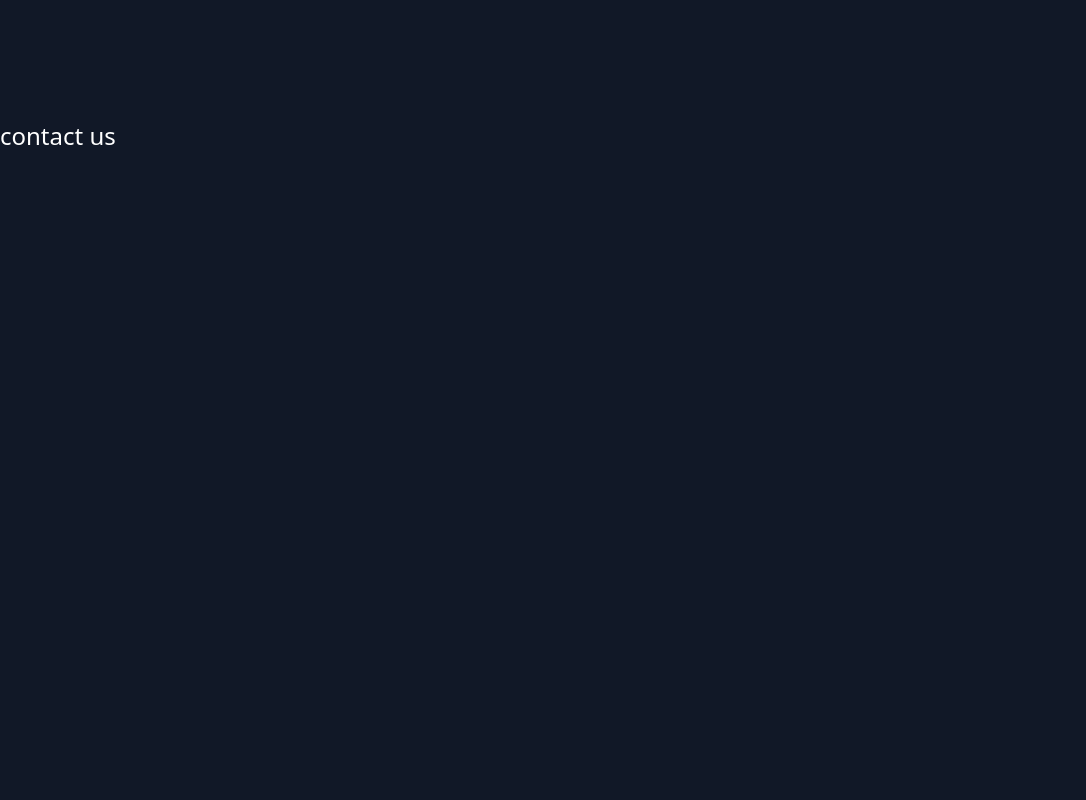
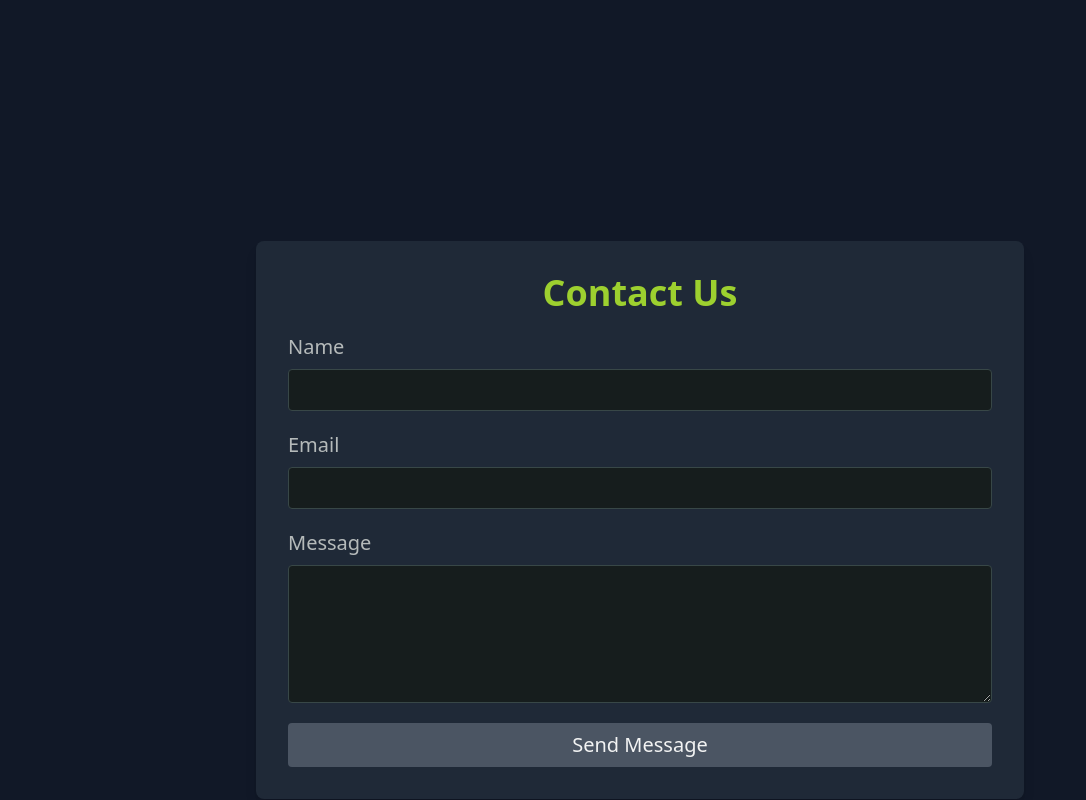
Before and after one commit to rahulll18/gymX-react, a React (Create React App) app: page / in a window 1280 px wide. Shown: the part 2340-3140 px from the top of the page, without its empty margins (0-1086 px from the left). Built offline with nearby package versions, Linux system fonts and the light colour scheme.

Commit message:
Contact us added

```diff
--- a/src/components/Contactus.js
+++ b/src/components/Contactus.js
@@ -2,8 +2,50 @@ import React from 'react'
 
 const Contactus = () => {
   return (
-    <div id='contactUs' className='h-screen scroll-my-[65px]'>
-      <h1 className='text-2xl'>contact us</h1>
+    <div id='contactUs' className='h-screen md:scroll-my-[65px] flex justify-center items-center p-7 box-border'>
+      <div className="w-full max-w-3xl bg-gray-800 p-8 rounded-lg shadow-lg hover:scale-105 hover:bg-gray-800 transition-transform duration-300 ease-in-out">
+        <h1 className="text-4xl mb-5 text-[hsl(79,63%,50%)] font-bold text-center transition-colors duration-300 ease-in-out">
+          Contact Us
+        </h1>
+        <form id="contactForm" className="flex flex-col">
+          <label htmlFor="name" className="text-xl mb-2 text-[hsl(180,4%,72%)] hover:text-[hsl(180,4%,80%)] transition-colors duration-300 ease-in-out">
+            Name
+          </label>
+          <input
+            type="text"
+            id="name"
+            name="name"
+            required
+            className="text-base p-2 mb-5 border border-[hsl(180,12%,25%)] rounded bg-[hsl(180,12%,10%)] text-[hsl(180,4%,72%)] focus:border-[hsl(180,12%,35%)] focus:bg-[hsl(180,12%,12%)] focus:outline-none transition-colors duration-300 ease-in-out"
+          />
+
+          <label htmlFor="email" className="text-xl mb-2 text-[hsl(180,4%,72%)] hover:text-[hsl(180,4%,80%)] transition-colors duration-300 ease-in-out">
+            Email
+          </label>
+          <input
+            type="email"
+            id="email"
+            name="email"
+            required
+            className="text-base p-2 mb-5 border border-[hsl(180,12%,25%)] rounded bg-[hsl(180,12%,10%)] text-[hsl(180,4%,72%)] focus:border-[hsl(180,12%,35%)] focus:bg-[hsl(180,12%,12%)] focus:outline-none transition-colors duration-300 ease-in-out"
+          />
+
+          <label htmlFor="message" className="text-xl mb-2 text-[hsl(180,4%,72%)] hover:text-[hsl(180,4%,80%)] transition-colors duration-300 ease-in-out">
+            Message
+          </label>
+          <textarea
+            id="message"
+            name="message"
+            rows="5"
+            required
+            className="text-base p-2 mb-5 border border-[hsl(180,12%,25%)] rounded bg-[hsl(180,12%,10%)] text-[hsl(180,4%,72%)] focus:border-[hsl(180,12%,35%)] focus:bg-[hsl(180,12%,12%)] focus:outline-none transition-colors duration-300 ease-in-out"
+          ></textarea>
+
+          <button type="submit" className="text-xl p-2 border-none rounded bg-gray-600 text-[hsl(180,4%,95%)] cursor-pointer hover:bg-[hsl(79,63%,50%)] hover:scale-105 transition-all duration-300 ease-in-out">
+            Send Message
+          </button>
+        </form>
+      </div>
     </div>
   )
 }
--- a/src/components/Welcome.js
+++ b/src/components/Welcome.js
@@ -12,7 +12,7 @@ const Welcome = () =>{
                 <p className="md:my-9 md:mt-3 mt-5 text-xs md:text-lg font-serif">
                 Discover a customized Approach to Achieve your fitness goals
                 </p>
-                <button className='bg-lime-400 md:mt-10 mt-14 md:my-0 hover:bg-lime-500 rounded-xl text-lg text-black px-16 py-5'><Link to='/login'>Get started <i className="ri-arrow-right-line ml-2"></i></Link></button>
+                <button className='bg-lime-400 w-64 md:mt-10 mt-14 md:my-0 hover:bg-lime-500 rounded-xl text-lg text-black px-16 py-5 transition-all duration-500 delay-150 ease-in hover:w-80'><Link to='/login'>Get started <i className="ri-arrow-right-line ml-2"></i></Link></button>
             </div>
             <div id="content_2" className="section_content flex items-center md:block">
                 <img src={homeImage} alt="HomeImage" width="600" className='' />
--- a/src/components/footer/Footer.js
+++ b/src/components/footer/Footer.js
@@ -1,5 +1,6 @@
 import React from 'react';
 import './footer.css'
+import { HashLink } from 'react-router-hash-link';
 
 const Footer = () => {
   return (
@@ -14,10 +15,10 @@ const Footer = () => {
         <div className="max-w-24 md:flex flex-col justify-center  items-center md:max-w-[250px]">
           <h2 className="text-sm md:text-xl text-yellow-400 mb-2 md:mb-4 transition-colors duration-300">Quick Links</h2>
           <ul className='leading-none'>
-            <li><a href="#" className="text-xs md:text-base duration-300">Home</a></li>
-            <li><a href="#aboutUS" className="text-xs md:text-base transition-colors duration-300">About Us</a></li>
-            <li><a href="#Store" className="text-xs md:text-base transition-colors duration-300">Store</a></li>
-            <li><a href="#contactUs" className="text-xs md:text-base transition-colors duration-300">Contact Us</a></li>
+            <li><HashLink to="/#" className="text-xs md:text-base duration-300">Home</HashLink></li>
+            <li><HashLink to="/#aboutUs" className="text-xs md:text-base transition-colors duration-300">About Us</HashLink></li>
+            <li><HashLink to="/#Store" className="text-xs md:text-base transition-colors duration-300">Store</HashLink></li>
+            <li><HashLink to="/#contactUs" className="text-xs md:text-base transition-colors duration-300">Contact Us</HashLink></li>
           </ul>
         </div>
         <div className="max-w-24 md:flex flex-col items-center md:max-w-[250px]">
```
